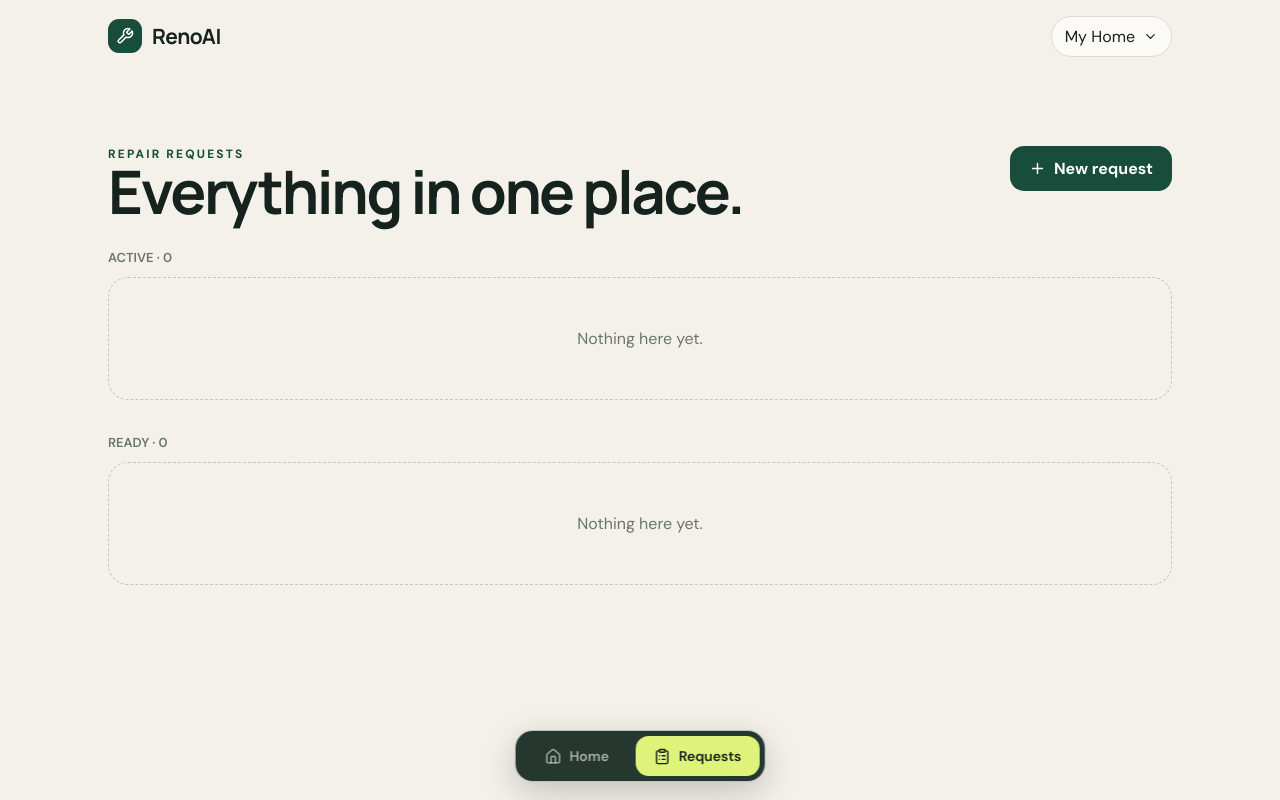
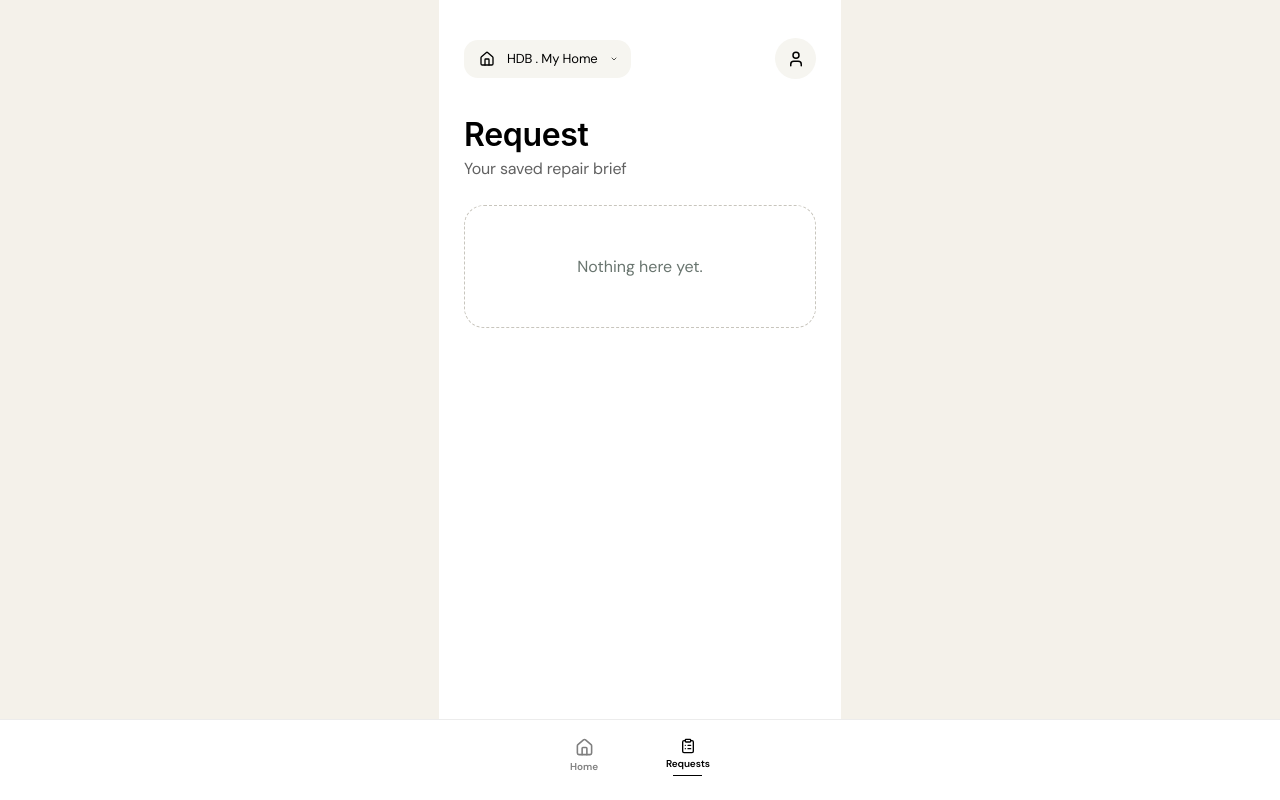
Before and after one commit to DavidOng122/RenoAi, a Next.js app: page /requests in a window 1280 px wide. Built offline with nearby package versions, Linux system fonts and the light colour scheme.

Commit message:
Reqyest page

```diff
--- a/src/app/globals.css
+++ b/src/app/globals.css
@@ -89,6 +89,16 @@ h1 { font-size: clamp(42px, 6vw, 76px); line-height: .98; max-width: 770px; }
 .brief-nav-item.active { color: #000; }
 .brief-nav-underline { width: 29px; height: 0; border-top: 1px solid #000; margin-top: 2px; }
 
+.requests-title { font: 590 32px/normal "SF Pro Display", "Manrope", sans-serif; letter-spacing: -.32px; color: #000; margin: 0; }
+.requests-subtitle { font-size: 16px; color: #616161; letter-spacing: -.16px; margin: 4px 0 26px; }
+.requests-list { display: flex; flex-direction: column; gap: 14px; }
+.requests-card { display: flex; gap: 21px; align-items: center; border: 1px solid #e4e1e1; border-radius: 14px; padding: 12px; }
+.requests-card-photo, .requests-card-photo-placeholder { width: 136px; height: 136px; border-radius: 14px; background: #d9d9d9; object-fit: cover; flex-shrink: 0; border: 0; }
+.requests-card-body { display: flex; flex-direction: column; justify-content: space-between; gap: 18px; flex: 1; min-width: 0; }
+.requests-card-title { font-weight: 700; font-size: 15px; letter-spacing: -.15px; color: #000; margin: 0; text-transform: capitalize; }
+.requests-card-location { font-size: 13px; color: #777; letter-spacing: -.13px; margin: 2px 0 0; }
+.requests-card-meta { display: flex; gap: 17px; align-items: center; font-size: 12px; color: #000; letter-spacing: -.12px; }
+
 .brief-page { max-width: 402px; margin: 0 auto; }
 .brief-page-head { margin: 8px 0 22px; }
 .brief-page-head h1 { font-size: 26px; line-height: 1.15; }
--- a/src/app/requests/page.tsx
+++ b/src/app/requests/page.tsx
@@ -1,8 +1,23 @@
-import Link from "next/link";
-import { Plus } from "lucide-react";
-import { AppShell } from "@/components/AppShell";
+"use client";
+
+import { useEffect, useState } from "react";
+import { MobileHeader, MobileBottomNav } from "@/components/MobileShell";
 import { RequestList } from "@/features/requests/RequestList";
+import { localStore } from "@/lib/local-store";
+import type { Property } from "@/schemas/property.schema";
 
 export default function RequestsPage() {
-  return <AppShell><div className="page-head"><div><div className="eyebrow">Repair requests</div><h1>Everything in one place.</h1></div><Link className="primary-btn" href="/home"><Plus size={17}/> New request</Link></div><RequestList/></AppShell>;
+  const [property, setProperty] = useState<Property>();
+  useEffect(() => {
+    const sync = () => setProperty(localStore.selectedProperty());
+    sync(); window.addEventListener("renoai:change", sync);
+    return () => window.removeEventListener("renoai:change", sync);
+  }, []);
+  return <div className="brief-shell">
+    <MobileHeader property={property}/>
+    <h1 className="requests-title">Request</h1>
+    <p className="requests-subtitle">Your saved repair brief</p>
+    <RequestList/>
+    <MobileBottomNav/>
+  </div>;
 }
--- /dev/null
+++ b/src/components/MobileShell.tsx
@@ -0,0 +1,28 @@
+"use client";
+
+import Link from "next/link";
+import { usePathname } from "next/navigation";
+import { ChevronDown, ClipboardList, Home, User } from "lucide-react";
+import { cn } from "@/lib/utils";
+import type { Property } from "@/schemas/property.schema";
+
+export function MobileHeader({ property }: { property?: Property }) {
+  return (
+    <header className="brief-topbar">
+      <Link className="brief-property-pill" href="/onboarding"><Home size={16}/>{property ? `${property.home_type} . ${property.name}` : "My Home"}<ChevronDown size={8}/></Link>
+      <Link className="brief-avatar" href="/home" aria-label="Account"><User size={18}/></Link>
+    </header>
+  );
+}
+
+export function MobileBottomNav() {
+  const path = usePathname();
+  const isHome = path.startsWith("/home");
+  const isRequests = path.startsWith("/requests");
+  return (
+    <nav className="brief-bottom-nav" aria-label="Primary navigation">
+      <Link className={cn("brief-nav-item", isHome && "active")} href="/home"><Home size={19}/><span>Home</span>{isHome && <i className="brief-nav-underline"/>}</Link>
+      <Link className={cn("brief-nav-item", isRequests && "active")} href="/requests"><ClipboardList size={16}/><span>Requests</span>{isRequests && <i className="brief-nav-underline"/>}</Link>
+    </nav>
+  );
+}
--- a/src/features/requests/RequestList.tsx
+++ b/src/features/requests/RequestList.tsx
@@ -2,7 +2,6 @@
 
 import Link from "next/link";
 import { useEffect, useState } from "react";
-import { ArrowRight } from "lucide-react";
 import { localStore, type RepairRequest } from "@/lib/local-store";
 
 function route(item: RepairRequest) {
@@ -12,14 +11,34 @@ function route(item: RepairRequest) {
   return `/repair/${item.id}/clarify`;
 }
 
-function Cards({ items }: { items: RepairRequest[] }) {
-  if (!items.length) return <div className="empty">Nothing here yet.</div>;
-  return <div className="stack">{items.map((item) => <Link className="request-card" href={route(item)} key={item.id}><div><h3>{item.analysis?.problem_brief.affected_item || item.category_hint || "New repair"}</h3><div className="muted">{item.analysis?.problem_brief.location || item.description.slice(0, 60)}</div></div><div style={{display:"flex",alignItems:"center",gap:12}}><span className="badge">{item.status.replace("_", " ")}</span><ArrowRight size={18}/></div></Link>)}</div>;
+function RequestCard({ item }: { item: RepairRequest }) {
+  const brief = item.analysis?.problem_brief;
+  const title = brief ? `${brief.location}  ${brief.affected_item.toLowerCase()}` : item.category_hint || item.description.slice(0, 40) || "New repair";
+  const locationLine = "HDB . Tampines";
+  const photo = item.evidence.photos[0];
+  const pricing = item.project?.pricing;
+  const duration = item.project?.repair.estimated_duration;
+  return (
+    <Link className="requests-card" href={route(item)}>
+      {photo ? <img className="requests-card-photo" src={photo.thumbnail_url || photo.storage_url} alt=""/> : <div className="requests-card-photo requests-card-photo-placeholder"/>}
+      <div className="requests-card-body">
+        <div>
+          <p className="requests-card-title">{title}</p>
+          <p className="requests-card-location">{locationLine}</p>
+        </div>
+        <div className="requests-card-meta">
+          {pricing?.available
+            ? <><span>S${pricing.estimated_min_price} - {pricing.estimated_max_price}</span><span>{duration}</span></>
+            : <span className="badge">{item.status.replace("_", " ")}</span>}
+        </div>
+      </div>
+    </Link>
+  );
 }
 
 export function RequestList() {
   const [items, setItems] = useState<RepairRequest[]>([]);
   useEffect(() => { const sync = () => setItems(localStore.requests()); sync(); window.addEventListener("renoai:change", sync); return () => window.removeEventListener("renoai:change", sync); }, []);
-  const active = items.filter((i) => i.status !== "ready"); const ready = items.filter((i) => i.status === "ready");
-  return <div className="stack" style={{gap:34}}><section><div className="section-label">ACTIVE · {active.length}</div><Cards items={active}/></section><section><div className="section-label">READY · {ready.length}</div><Cards items={ready}/></section></div>;
+  if (!items.length) return <div className="empty">Nothing here yet.</div>;
+  return <div className="requests-list">{items.map((item) => <RequestCard item={item} key={item.id}/>)}</div>;
 }
```
Also changed, not shown: src/features/problem-brief/ReviewBrief.tsx (+4 -17 lines), 1 other file (tests, documents, lock files or other folders).
